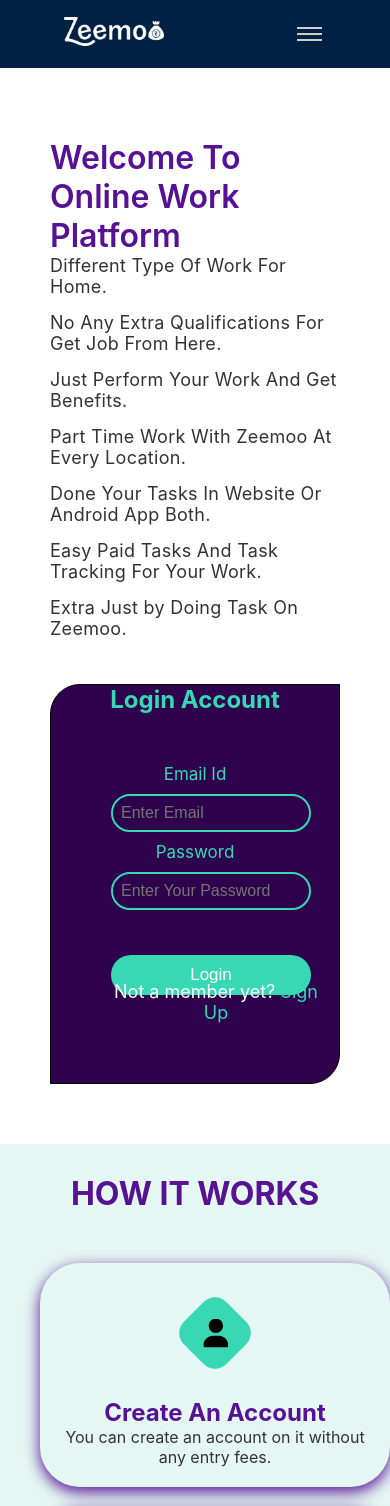
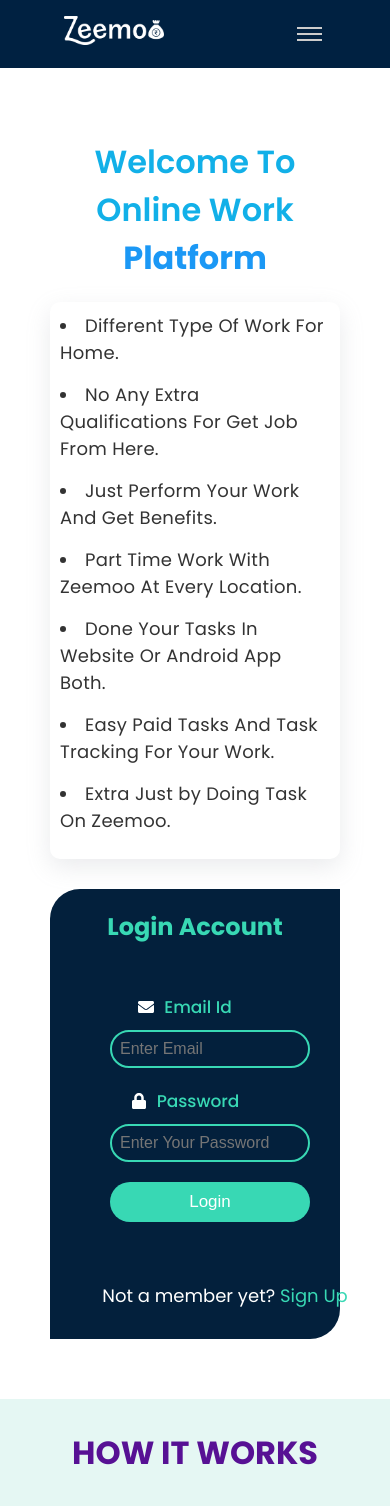
Before and after one commit to JubayerDev/react-zeemo, a React (Create React App) app: page / in a window 390 px wide. Shown: the top 1506 px of the page. Built offline with nearby package versions, Linux system fonts and the light colour scheme.

Commit message:
login form and some responsive updated

```diff
--- a/public/index.html
+++ b/public/index.html
@@ -15,6 +15,11 @@
       user's mobile device or desktop. See https://developers.google.com/web/fundamentals/web-app-manifest/
     -->
     <link rel="manifest" href="%PUBLIC_URL%/manifest.json" />
+
+    <!-- Fonts -->
+    <link rel="preconnect" href="https://fonts.googleapis.com">
+    <link rel="preconnect" href="https://fonts.gstatic.com" crossorigin>
+    <link href="https://fonts.googleapis.com/css2?family=Poppins:wght@400;500;600;700&display=swap" rel="stylesheet">
     <!--
       Notice the use of %PUBLIC_URL% in the tags above.
       It will be replaced with the URL of the `public` folder during the build.
@@ -26,7 +31,7 @@
     -->
     <title>React App</title>
   </head>
-  <body>
+  <body style="font-family: 'Poppins', sans-serif;">
     <noscript>You need to enable JavaScript to run this app.</noscript>
     <div id="root"></div>
     <!--
--- a/src/components/Home/Home.css
+++ b/src/components/Home/Home.css
@@ -10,8 +10,18 @@
     margin-left: 100px;
 }
 .title{
-    color: #571194;
+    color: #12B0E8;
     font-weight: 600;
+    margin-bottom: 20px;
+}
+.title span{
+    color: #1B98F5;
+    font-weight: 700;
+}
+.list-texts{
+    border-radius: 10px;
+    box-shadow: rgba(149, 157, 165, 0.2) 0px 8px 24px;
+    padding: 10px;
 }
 .list-texts li{
     font-size: 18px;
@@ -19,6 +29,7 @@
     color: #333;
     margin-bottom: 15px;
     letter-spacing: .3px;
+    list-style-type: disc;
 }
 .login-form{
     margin-top: 30px;
@@ -47,20 +58,24 @@
     .work-platform {
         width: 100%;
     }
+    .title{
+        text-align: center;
+    }
     .login-form{
         padding: 0;
         /* margin: 0 auto; */
-        height: 400px;
+        height: 450px;
         width: 100%;
         margin-left: 100px;
     }
     .login-form input{
         width: 200px;
         margin-left: 60px;
-        margin-bottom: 10px;
+        /* margin-bottom: 20px; */
     }
     .login-form p{
-        margin-bottom: 10px;
+        margin-bottom: 0;
+        margin-top: 0;
     }
     .login-form-btn{
         width: 200px;
@@ -68,11 +83,10 @@
     }
     .signup-text{
         text-align: center;
-        margin-right: 150px;
-        /* margin-bottom: -20px; */
-        width: 230px;
+        width: 250px;
         position: absolute;
         left: 50px;
+        bottom: 30px;
     }
     .login-form h2{
         margin-bottom: 50px;
@@ -82,4 +96,8 @@
         margin-left: 20px;
         grid-gap: 20px;
     }
+    .input-title{
+        margin-bottom: 10px;
+        margin-right: 20px;
+    }
 }
--- a/src/components/Home/Home.js
+++ b/src/components/Home/Home.js
@@ -10,7 +10,7 @@ const Home = () => {
         <div>
             <div className='home-container'>
                 <div className="work-platform container">
-                    <h1 className="title">Welcome To Online Work Platform</h1>
+                    <h1 className="title">Welcome To Online Work <span>Platform</span></h1>
                     <div className="list-texts">
                         <li>Different Type Of Work For Home.</li>
                         <li>No Any Extra Qualifications For Get Job From Here.</li>
--- a/src/components/LoginForm/LoginForm.css
+++ b/src/components/LoginForm/LoginForm.css
@@ -1,7 +1,6 @@
 .login-form{
-    border: 1px solid;
     padding: 10px 30px 120px 30px;
-    background-color: #2E024C;
+    background-color: #03203C;
     border-radius: 30px 0 30px 0;
     position: relative;
 }
@@ -11,33 +10,36 @@
     border-radius: 20px;
     outline: none;
     border: 2px solid #38D8B4;
-    background-color: #2E024C;
+    background-color: #03203C;
     color: #38D8B4;
     font-size: 16px;
+    margin-left: 10px;
 }
 .login-form p{
     color: #38D8B4;
     text-align: center;
     font-size: 17px;
-    margin-bottom: 20px;
+    /* margin-bottom: 20px; */
+    font-weight: 500;
 }
 .login-title{
     color: #38D8B4;
     text-align: center;
-    margin-top: 0;
+    margin-top: 20px;
 }
 .login-form-btn{
     background-color: #38D8B4;
     padding: 10px;
-    width: 420px;
+    width: 400px;
     display: block;
     border: none;
     outline: none;
     border-radius: 24px;
-    margin-top: 35px;
+    margin-top: 20px;
     cursor: pointer;
     color: white;
     font-size: 17px;
+    margin-left: 10px;
 }
 .signup-text{
     font-size: 18px;
@@ -50,3 +52,14 @@
     color: #38D8B4;
     text-decoration: none;
 }
+
+.input-title{
+    display: flex;
+    align-items: center;
+    justify-content: center;
+    margin: 20px auto;
+}
+.input-title svg{
+    color: white;
+    margin-right: 10px;
+}
--- a/src/components/LoginForm/LoginForm.js
+++ b/src/components/LoginForm/LoginForm.js
@@ -1,4 +1,5 @@
 import React from 'react';
+import { FaLock, FaEnvelope } from 'react-icons/fa';
 import { Link } from 'react-router-dom';
 import './LoginForm.css';
 
@@ -6,9 +7,13 @@ const LoginForm = () => {
     return (
         <div className='login-wrapper'>
             <h2 className='login-title'>Login Account</h2>
-            <p>Email Id</p>
+            <div className="input-title">
+                <FaEnvelope /><p>Email Id</p>
+            </div>
             <input type="email" placeholder='Enter Email' />
-            <p>Password</p>
+            <div className="input-title">
+                <FaLock /><p>Password</p>
+            </div>
             <input type="password" placeholder='Enter Your Password' />
             <button className='login-form-btn'>Login</button>
             <span className="signup-text">
```
